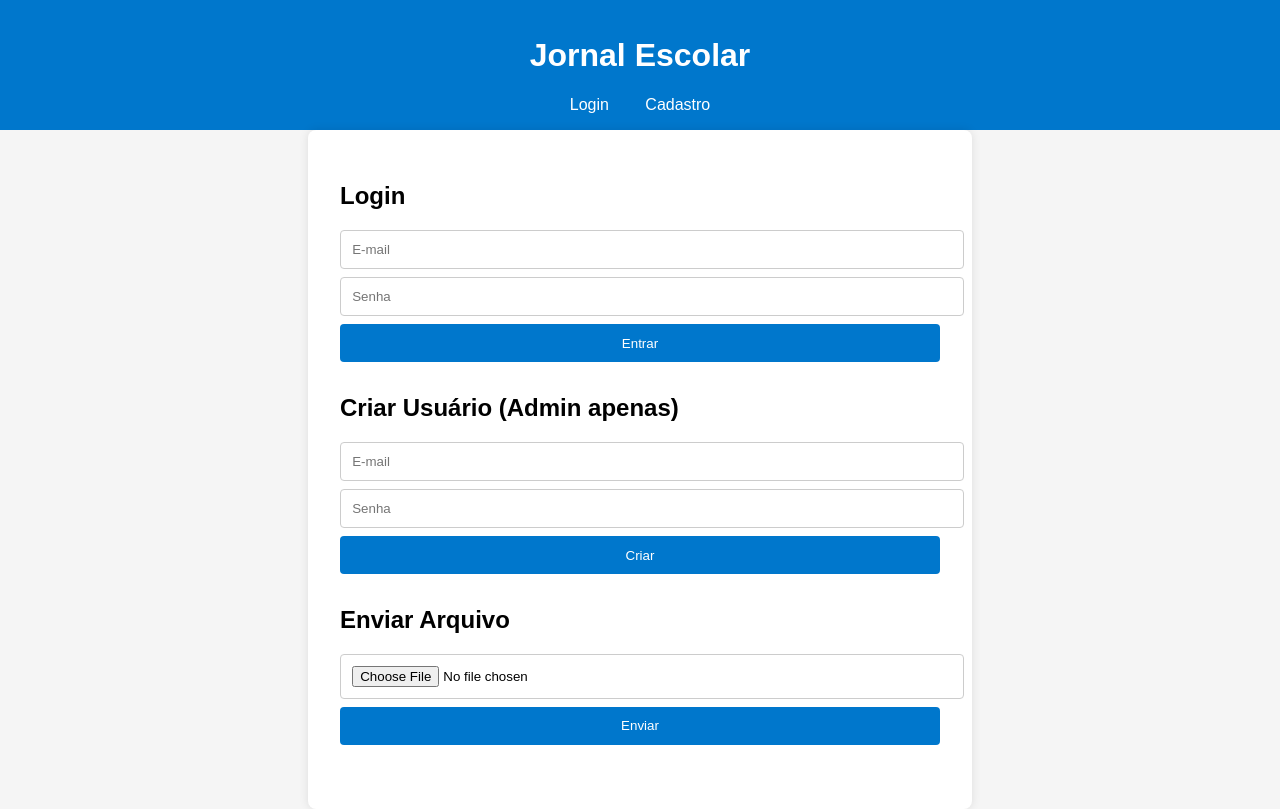
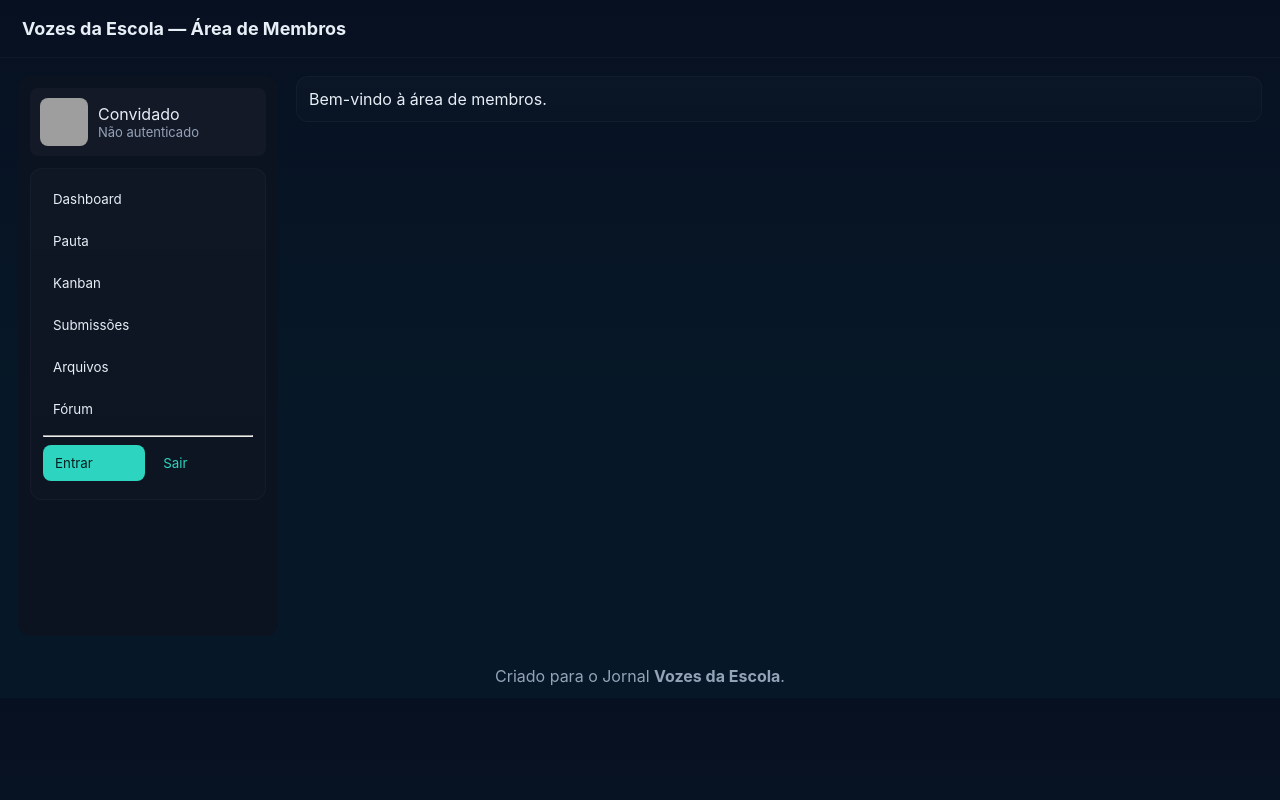
Before and after one commit to vozesdaescola/jornal-escolar, a plain HTML site: page index.html in a window 1280 px wide. Drawn offline with Linux system fonts and the light colour scheme; grey boxes are pictures that could not be loaded.

Commit message:
Atualização do site com novos códigos

```diff
--- a/css/style.css
+++ b/css/style.css
@@ -1,52 +1,121 @@
-body {
-    font-family: Arial, sans-serif;
-    background-color: #f5f5f5;
-    margin: 0;
-    padding: 0;
+:root{
+  --bg:#0f1724;
+  --card:#0b1220;
+  --accent:#2dd4bf;
+  --muted:#94a3b8;
+  --glass: rgba(255,255,255,0.03)
 }
 
-header {
-    background-color: #0077cc;
-    color: white;
-    padding: 1rem;
-    text-align: center;
+*{
+  box-sizing:border-box;
+  font-family:Inter, system-ui, -apple-system, Roboto, "Segoe UI", Arial;
 }
 
-nav a {
-    color: white;
-    margin: 0 1rem;
-    text-decoration: none;
+body{
+  margin:0;
+  background:linear-gradient(180deg,#071021 0%, #061827 60%);
+  color:#e6eef6;
 }
 
-main {
-    padding: 2rem;
-    max-width: 600px;
-    margin: auto;
-    background-color: white;
-    border-radius: 8px;
-    box-shadow: 0 0 10px rgba(0,0,0,0.1);
+header{
+  display:flex;
+  align-items:center;
+  gap:16px;
+  padding:18px 22px;
+  border-bottom:1px solid rgba(255,255,255,0.03);
 }
 
-section {
-    margin-bottom: 2rem;
+header h1{
+  font-size:18px;
+  margin:0;
 }
 
-input, button {
-    display: block;
-    width: 100%;
-    padding: 0.7rem;
-    margin: 0.5rem 0;
-    border-radius: 4px;
-    border: 1px solid #ccc;
+.container{
+  display:flex;
+  gap:18px;
+  padding:18px;
 }
 
-button {
-    background-color: #0077cc;
-    color: white;
-    border: none;
-    cursor: pointer;
+nav{
+  width:260px;
+  background:var(--card);
+  border-radius:12px;
+  padding:12px;
+  min-height:70vh;
 }
 
-button:hover {
-    background-color: #005fa3;
+nav .user{
+  display:flex;
+  gap:10px;
+  align-items:center;
+  padding:10px;
+  border-radius:8px;
+  background:var(--glass);
 }
+
+nav .user img{
+  width:48px;
+  height:48px;
+  border-radius:8px;
+  object-fit:cover;
+}
+
+nav button{
+  display:block;
+  width:100%;
+  text-align:left;
+  padding:10px;
+  border-radius:8px;
+  border:0;
+  background:transparent;
+  color:inherit;
+  margin-bottom:6px;
+}
+
+main{
+  flex:1;
+}
+
+.card{
+  background:linear-gradient(180deg, rgba(255,255,255,0.02), rgba(255,255,255,0.01));
+  padding:12px;
+  border-radius:12px;
+  margin-bottom:12px;
+  border:1px solid rgba(255,255,255,0.03);
+}
+
+.small{
+  font-size:13px;
+  color:var(--muted);
+}
+
+footer{
+  padding:12px;
+  text-align:center;
+  color:var(--muted);
+}
+
+.btn{
+  background:var(--accent);
+  border:0;
+  padding:8px 12px;
+  border-radius:8px;
+  color:#042022;
+  cursor:pointer;
+}
+
+.linklike{
+  background:transparent;
+  border:0;
+  color:var(--accent);
+  cursor:pointer;
+}
+
+@media (max-width:900px){
+  .container{
+    flex-direction:column;
+  }
+  nav{
+    width:100%;
+  }
+}
--- a/index.html
+++ b/index.html
@@ -3,46 +3,96 @@
 <head>
 <meta charset="UTF-8">
 <meta name="viewport" content="width=device-width, initial-scale=1.0">
-    <title>Área de Membros - Jornal Escolar</title>
+<title>Vozes da Escola — Área de Membros</title>
 <link rel="stylesheet" href="css/style.css">
 </head>
 <body>
 <header>
-        <h1>Jornal Escolar</h1>
-        <nav>
-            <a href="#">Login</a>
-            <a href="#">Cadastro</a>
-        </nav>
+  <h1>Vozes da Escola — Área de Membros</h1>
+  <div style="margin-left:auto" id="topControls"></div>
 </header>
 
+<div class="container">
+  <nav>
+    <div class="user" id="userPreview">
+      <img src="https://picsum.photos/seed/default/200/200" alt="avatar" id="userAvatar"/>
+      <div>
+        <div id="userName">Convidado</div>
+        <div class="small" id="userRole">Não autenticado</div>
+      </div>
+    </div>
+
+    <div class="menu card" style="margin-top:12px">
+      <button onclick="showSection('dashboard')">Dashboard</button>
+      <button onclick="showSection('pauta')">Pauta</button>
+      <button onclick="showSection('kanban')">Kanban</button>
+      <button onclick="showSection('submissoes')">Submissões</button>
+      <button onclick="showSection('arquivos')">Arquivos</button>
+      <button onclick="showSection('forum')">Fórum</button>
+      <hr/>
+      <div style="display:flex;gap:8px;margin-top:8px">
+        <button class="btn" id="btnLogin" onclick="openLogin()">Entrar</button>
+        <button class="linklike" onclick="logout()">Sair</button>
+      </div>
+    </div>
+  </nav>
+
   <main>
-        <section id="login-section">
-            <h2>Login</h2>
-            <form id="login-form">
-                <input type="email" id="login-email" placeholder="E-mail" required>
-                <input type="password" id="login-password" placeholder="Senha" required>
-                <button type="submit">Entrar</button>
-            </form>
+    <section id="dashboard" class="card">Bem-vindo à área de membros.</section>
+
+    <section id="pauta" class="card" style="display:none">
+      <h3>Pauta</h3>
+      <input id="pautaTitle" placeholder="Título"/>
+      <input type="date" id="pautaDate"/>
+      <button class="btn" onclick="addPauta()">Adicionar</button>
+      <div id="pautaList"></div>
     </section>
 
-        <section id="signup-section">
-            <h2>Criar Usuário (Admin apenas)</h2>
-            <form id="signup-form">
-                <input type="email" id="signup-email" placeholder="E-mail" required>
-                <input type="password" id="signup-password" placeholder="Senha" required>
-                <button type="submit">Criar</button>
-            </form>
+    <section id="kanban" class="card" style="display:none">
+      <h3>Kanban</h3>
+      <input id="taskTitle" placeholder="Nova tarefa"/>
+      <select id="taskStatus"><option>todo</option><option>doing</option><option>done</option></select>
+      <button class="btn" onclick="addTask()">Adicionar</button>
+      <div id="taskList"></div>
     </section>
 
-        <section id="upload-section">
-            <h2>Enviar Arquivo</h2>
-            <form id="upload-form" enctype="multipart/form-data">
-                <input type="file" id="file-input" required>
-                <button type="submit">Enviar</button>
-            </form>
+    <section id="submissoes" class="card" style="display:none">
+      <h3>Submissões</h3>
+      <input id="subTitle" placeholder="Título da submissão"/>
+      <button class="btn" onclick="addSub()">Enviar</button>
+      <div id="subList"></div>
+    </section>
+
+    <section id="arquivos" class="card" style="display:none">
+      <h3>Arquivos</h3>
+      <div id="fileList"></div>
+    </section>
+
+    <section id="forum" class="card" style="display:none">
+      <h3>Fórum</h3>
+      <textarea id="forumMsg" placeholder="Mensagem..."></textarea>
+      <button class="btn" onclick="addForum()">Postar</button>
+      <div id="forumList"></div>
     </section>
   </main>
+</div>
+
+<footer>
+  Criado para o Jornal <strong>Vozes da Escola</strong>.
+</footer>
 
 <script src="js/script.js"></script>
+
+<!-- Modal login -->
+<div id="loginModal" style="display:none;position:fixed;inset:0;background:rgba(0,0,0,0.6);align-items:center;justify-content:center">
+  <div style="background:#04111a;padding:18px;border-radius:12px;width:340px">
+    <h3>Entrar</h3>
+    <input id="loginEmail" placeholder="email" style="width:100%;margin-bottom:8px"/>
+    <div style="display:flex;gap:8px;justify-content:flex-end">
+      <button onclick="closeLogin()" class="linklike">Cancelar</button>
+      <button class="btn" onclick="doLogin()">Entrar</button>
+    </div>
+  </div>
+</div>
 </body>
 </html>
--- a/js/script.js
+++ b/js/script.js
@@ -1,63 +1,100 @@
-// URL do backend (modifique para a URL do seu servidor)
-const API_URL = "http://localhost:3000/api"; // substitua pelo backend online depois
+// Usuários fixos (apenas você cria contas)
+const users = [
+  { email:'admin@jornal.com', name:'Admin', role:'Administrador', avatar:'' },
+  { email:'editor@jornal.com', name:'Editor', role:'Editor', avatar:'' }
+];
 
-// Login
-document.getElementById("login-form").addEventListener("submit", async (e) => {
-    e.preventDefault();
-    const email = document.getElementById("login-email").value;
-    const password = document.getElementById("login-password").value;
+let currentUser = null;
 
-    // Exemplo de requisição
-    try {
-        const res = await fetch(`${API_URL}/login`, {
-            method: "POST",
-            headers: { "Content-Type": "application/json" },
-            body: JSON.stringify({ email, password })
-        });
-        const data = await res.json();
-        alert(data.message || "Login feito com sucesso!");
-    } catch (err) {
-        alert("Erro no login");
-        console.error(err);
-    }
-});
+// Login/Logout
+function openLogin(){ document.getElementById('loginModal').style.display='flex'; }
+function closeLogin(){ document.getElementById('loginModal').style.display='none'; }
+function doLogin(){
+  const email = document.getElementById('loginEmail').value.trim();
+  const user = users.find(u=>u.email===email);
+  if(!user){ alert('Usuário não encontrado'); return; }
+  currentUser = user;
+  refreshUI();
+  closeLogin();
+}
+function logout(){ currentUser=null; refreshUI(); }
 
-// Criar usuário (Admin)
-document.getElementById("signup-form").addEventListener("submit", async (e) => {
-    e.preventDefault();
-    const email = document.getElementById("signup-email").value;
-    const password = document.getElementById("signup-password").value;
+// Atualizar UI
+function refreshUI(){
+  document.getElementById('userName').innerText = currentUser ? currentUser.name : 'Convidado';
+  document.getElementById('userRole').innerText = currentUser ? currentUser.role : 'Não autenticado';
+  document.getElementById('userAvatar').src = currentUser ? 'https://picsum.photos/seed/'+currentUser.email+'/200/200' : 'https://picsum.photos/seed/guest/200/200';
+  renderPauta(); renderTasks(); renderSubs(); renderFiles(); renderForum();
+}
 
-    try {
-        const res = await fetch(`${API_URL}/signup`, {
-            method: "POST",
-            headers: { "Content-Type": "application/json" },
-            body: JSON.stringify({ email, password })
-        });
-        const data = await res.json();
-        alert(data.message || "Usuário criado!");
-    } catch (err) {
-        alert("Erro ao criar usuário");
-        console.error(err);
-    }
-});
+// Navegação
+function showSection(id){
+  document.querySelectorAll('main section').forEach(s=>s.style.display='none');
+  document.getElementById(id).style.display='block';
+}
 
-// Upload de arquivo
-document.getElementById("upload-form").addEventListener("submit", async (e) => {
-    e.preventDefault();
-    const fileInput = document.getElementById("file-input");
-    const formData = new FormData();
-    formData.append("file", fileInput.files[0]);
+// Pauta
+function addPauta(){
+  if(!currentUser) return alert('Login necessário');
+  const title = document.getElementById('pautaTitle').value;
+  const date = document.getElementById('pautaDate').value;
+  let pauta = JSON.parse(localStorage.getItem('pauta')||'[]');
+  pauta.push({title,date,owner:currentUser.email});
+  localStorage.setItem('pauta', JSON.stringify(pauta));
+  renderPauta();
+}
+function renderPauta(){
+  let pauta = JSON.parse(localStorage.getItem('pauta')||'[]');
+  document.getElementById('pautaList').innerHTML = pauta.map(p=>`<div>${p.date} — ${p.title} (${p.owner})</div>`).join('');
+}
 
-    try {
-        const res = await fetch(`${API_URL}/upload`, {
-            method: "POST",
-            body: formData
-        });
-        const data = await res.json();
-        alert(data.message || "Arquivo enviado!");
-    } catch (err) {
-        alert("Erro ao enviar arquivo");
-        console.error(err);
-    }
-});
+// Kanban
+function addTask(){
+  if(!currentUser) return alert('Login necessário');
+  const title = document.getElementById('taskTitle').value;
+  const status = document.getElementById('taskStatus').value;
+  let tasks = JSON.parse(localStorage.getItem('tasks')||'[]');
+  tasks.push({title,status,owner:currentUser.email});
+  localStorage.setItem('tasks', JSON.stringify(tasks));
+  renderTasks();
+}
+function renderTasks(){
+  let tasks = JSON.parse(localStorage.getItem('tasks')||'[]');
+  document.getElementById('taskList').innerHTML = tasks.map(t=>`<div>[${t.status}] ${t.title} (${t.owner})</div>`).join('');
+}
+
+// Submissões
+function addSub(){
+  if(!currentUser) return alert('Login necessário');
+  const title = document.getElementById('subTitle').value;
+  let subs = JSON.parse(localStorage.getItem('subs')||'[]');
+  subs.push({title,author:currentUser.email,status:'pendente'});
+  localStorage.setItem('subs', JSON.stringify(subs));
+  renderSubs();
+}
+function renderSubs(){
+  let subs = JSON.parse(localStorage.getItem('subs')||'[]');
+  document.getElementById('subList').innerHTML = subs.map(s=>`<div>${s.title} — ${s.status} (${s.author})</div>`).join('');
+}
+
+// Arquivos
+function renderFiles(){
+  // Lista arquivos da pasta /uploads/ do GitHub Pages
+  const arquivos = [
+    {name:'arquivo1.pdf', desc:'Documento 1'},
+    {name:'arquivo2.png', desc:'Imagem 2'}
+  ];
+  document.getElementById('fileList').innerHTML = arquivos.map(f=>`
+    <div style="margin:6px 0">
+      <strong>${f.name}</strong><br/>
+      <em>${f.desc||''}</em><br/>
+      <a href="uploads/${f.name}" target="_blank">Abrir arquivo</a>
+    </div>
+  `).join('');
+}
+
+// Fórum
+function addForum(){
+  if(!currentUser) return alert('Login necessário');
+  const message = document.getElementById('forumMsg').value;
+  let forum = JSON.parse(localStorage
```
Lines whose indentation alone changed are shown as unchanged.
